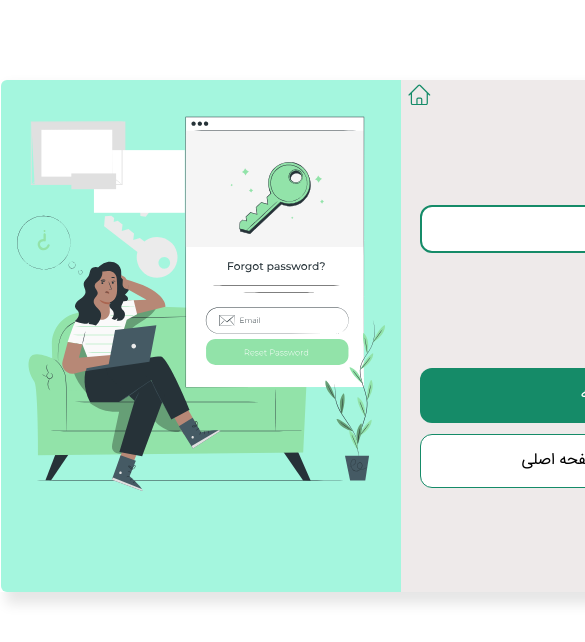
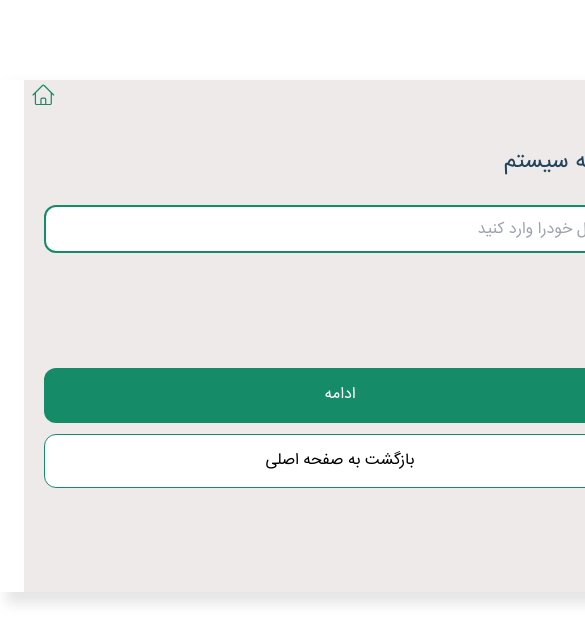
Before and after one commit to amin-bakhshande/Behshahr, a React (Vite) app: page /forget-password in a window 390 px wide. Shown: the top 642 px of the page, 585 px wide, since content can reach past the window. Built offline with nearby package versions, Linux system fonts and the light colour scheme.

Commit message:
responsive

```diff
--- a/src/components/ForgetPasswordForm/StepOne.jsx
+++ b/src/components/ForgetPasswordForm/StepOne.jsx
@@ -31,18 +31,18 @@ const ForgetStepOne = () => {
   };
 
   return (
-    <div className="flex m-auto h-[32rem] w-[50rem] mt-[5rem] shadow-[9px_9px_12px_3px_rgba(0,_0,_0,_0.1)]">
+    <div className="flex m-auto h-[32rem] w-[43rem] lg:w-[50rem] mt-[5rem] shadow-[9px_9px_12px_3px_rgba(0,_0,_0,_0.1)]">
       {!passId ? (
         <>
           {" "}
-          <div className="bg-[#A4F6DE] relative left-[1px] w-[25rem] rounded-l-md ">
+          <div className="bg-[#A4F6DE] relative left-[1px] w-[25rem] rounded-l-md hidden lg:flex">
             <img
               className="m-auto h-[28rem] w-[23rem]"
               src={forgetPassword}
               alt=""
             />
           </div>
-          <div className="w-[25rem] bg-[#eeeaea] rounded-r-md ">
+          <div className="w-[40rem] lg:w-[25rem] mx-auto bg-[#eeeaea] rounded-r-md ">
             <img src={home} alt="" />
             <h2 className="text-right mr-6 text-[#22445D] mt-[2.5rem] text-[23px] ">
               ورود به سیستم
@@ -51,14 +51,14 @@ const ForgetStepOne = () => {
               <Form>
                 <Field
                   placeholder="ایمیل خودرا وارد کنید     "
-                  className="border-solid border-2 ml-5 border-[#158B68] text-right rounded-xl  text-[#ABA7A7] w-[22rem] h-[3rem] mt-[1.6rem] "
+                  className="border-solid border-2 ml-5 border-[#158B68] text-right rounded-xl  text-[#ABA7A7] w-[37rem] lg:w-[22rem] h-[3rem] mt-[1.6rem] "
                   type="text"
                   name="email"
                 />
 
                 <button
                   disabled={isDisable}
-                  className={`w-[22rem] h-[3.4rem] ml-5  rounded-xl mt-[7.2rem] text-[#ffff]  ${
+                  className={`w-[37rem] lg:w-[22rem] h-[3.4rem] ml-5  rounded-xl mt-[7.2rem] text-[#ffff]  ${
                     isDisable
                       ? "cursor-not-allowed bg-[#8b1529]"
                       : "cursor-pointer bg-[#158B68]"
@@ -70,7 +70,7 @@ const ForgetStepOne = () => {
               </Form>
             </Formik>
 
-            <button className="w-[22rem] h-[3.4rem] ml-5 border-solid border-[1.7px] border-[#158B68] rounded-xl mt-[0.7rem] bg-[#fff] ">
+            <button className="w-[37rem] lg:w-[22rem] h-[3.4rem] ml-5 border-solid border-[1.7px] border-[#158B68] rounded-xl mt-[0.7rem] bg-[#fff] ">
               بازگشت به صفحه اصلی
             </button>
           </div>
--- a/src/components/ForgetPasswordForm/StepThree.jsx
+++ b/src/components/ForgetPasswordForm/StepThree.jsx
@@ -27,8 +27,8 @@ const ForgetStepThree = ({ id }) => {
   };
 
   return (
-    <div className="flex m-auto h-[32rem] w-[50rem] mt-[5rem] shadow-[9px_9px_12px_3px_rgba(0,_0,_0,_0.1)]">
-      <div className="bg-[#A4F6DE] relative left-[1px] w-[25rem] rounded-l-md ">
+    <div className="flex m-auto h-[32rem] w-[43rem] lg:w-[50rem] mt-[5rem] shadow-[9px_9px_12px_3px_rgba(0,_0,_0,_0.1)]">
+      <div className="bg-[#A4F6DE] relative left-[1px] w-[25rem] rounded-l-md hidden lg:flex">
         <img
           className="m-auto h-[28rem] w-[23rem]"
           src={forgetPassword2}
@@ -36,7 +36,7 @@ const ForgetStepThree = ({ id }) => {
         />
       </div>
 
-      <div className="w-[25rem] bg-[#eeeaea] rounded-r-md ">
+      <div className="w-[40rem] lg:w-[25rem] mx-auto bg-[#eeeaea] rounded-r-md ">
         <img src={home} alt="" />
         <h2 className="text-right mr-6 text-[#22445D] mt-[2.5rem] text-[23px] ">
           ورود به سیستم
@@ -48,19 +48,19 @@ const ForgetStepThree = ({ id }) => {
           <Form>
             <Field
               placeholder="رمز عبور       "
-              className="border-solid border-2 ml-5 border-[#158B68] text-right rounded-xl  text-[#ABA7A7] w-[22rem] h-[3rem] mt-[1.6rem] "
+              className="border-solid border-2 ml-5 border-[#158B68] text-right rounded-xl  text-[#ABA7A7] w-[37rem] lg:w-[22rem] h-[3rem] mt-[1.6rem] "
               type="text"
               name="newPassword"
             />
             <Field
               placeholder="تکرار رمز عبور      "
-              className="border-solid border-2 ml-5 border-[#158B68] text-right rounded-xl  text-[#ABA7A7] w-[22rem] h-[3rem] mt-[1.6rem] "
+              className="border-solid border-2 ml-5 border-[#158B68] text-right rounded-xl  text-[#ABA7A7] w-[37rem] lg:w-[22rem] h-[3rem] mt-[1.6rem] "
               type="text"
               name="confirm"
             />
 
             <button
-              className="w-[22rem] h-[3.4rem] ml-5 bg-[#158B68] rounded-xl mt-[7.2rem] text-[#ffff]"
+              className="w-[37rem] lg:w-[22rem] h-[3.4rem] ml-5 bg-[#158B68] rounded-xl mt-[7.2rem] text-[#ffff]"
               type="submit"
             >
               تایید
```
